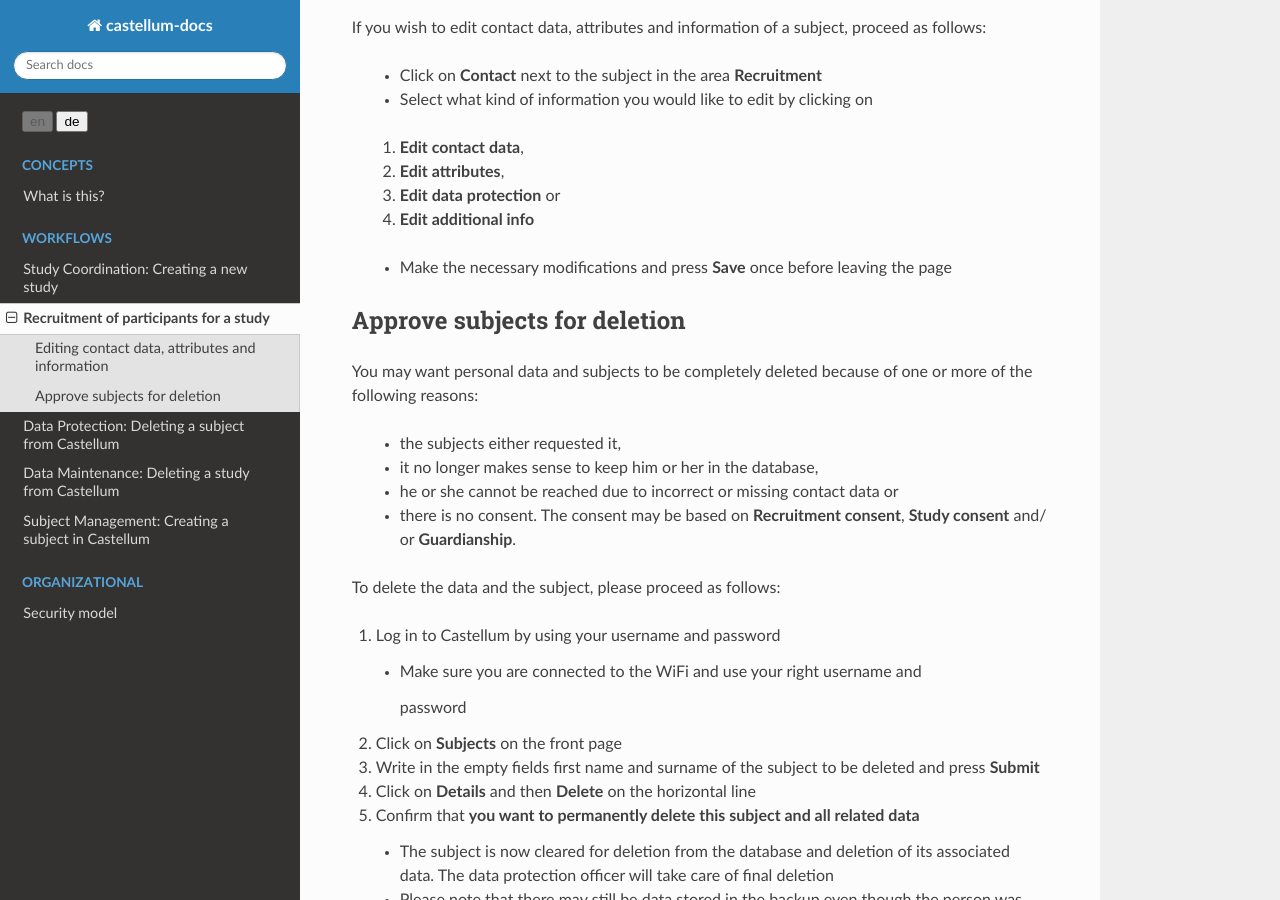
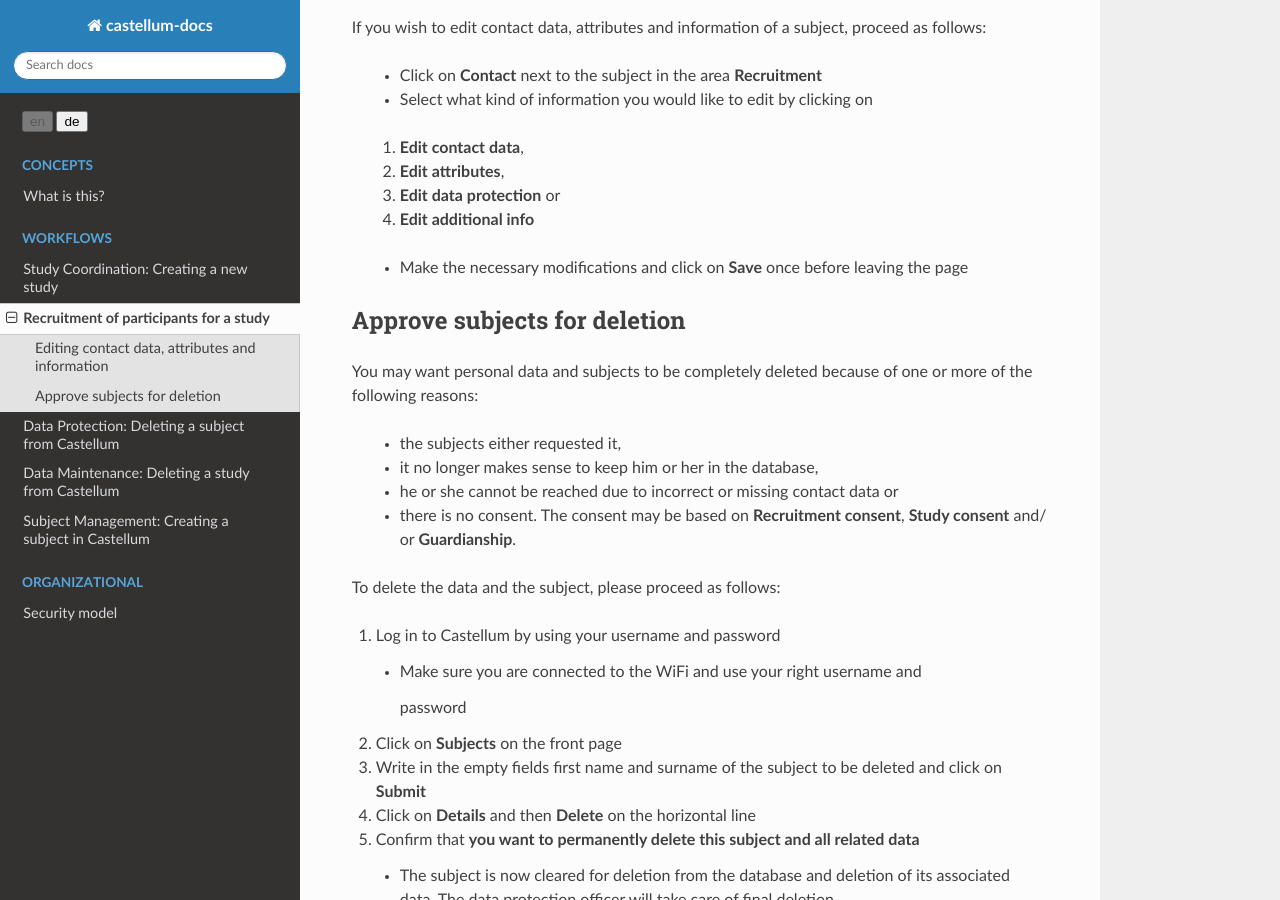
Before and after one commit to DouglasNeuroInformatics/castellum, a Sphinx documentation site: the page built from source/workflows/study-recruitment.rst, in a window 1280 px wide and 900 px high, scrolled down 824 px. Built offline with Sphinx 7.4.7 and the Read the Docs theme 2.0.0, drawn with Linux system fonts in a browser that asks for light colours.

Commit message:
Update study-recruitment.rst

```diff
--- a/source/workflows/study-recruitment.rst
+++ b/source/workflows/study-recruitment.rst
@@ -62,8 +62,8 @@ proceed as follows:
     3. **Edit data protection** or
     4. **Edit additional info**
 
-    - Make the necessary modifications and press **Save** once before leaving the
-      page
+    - Make the necessary modifications and click on **Save** once before leaving
+      the page
 
 Approve subjects for deletion
 ------------------------------
@@ -87,7 +87,7 @@ To delete the data and the subject, please proceed as follows:
 2.  Click on **Subjects** on the front page
 
 3.  Write in the empty fields first name and surname of the subject to be
-    deleted and press **Submit**
+    deleted and click on **Submit**
 
 4.  Click on **Details** and then **Delete** on the horizontal line
 
```
